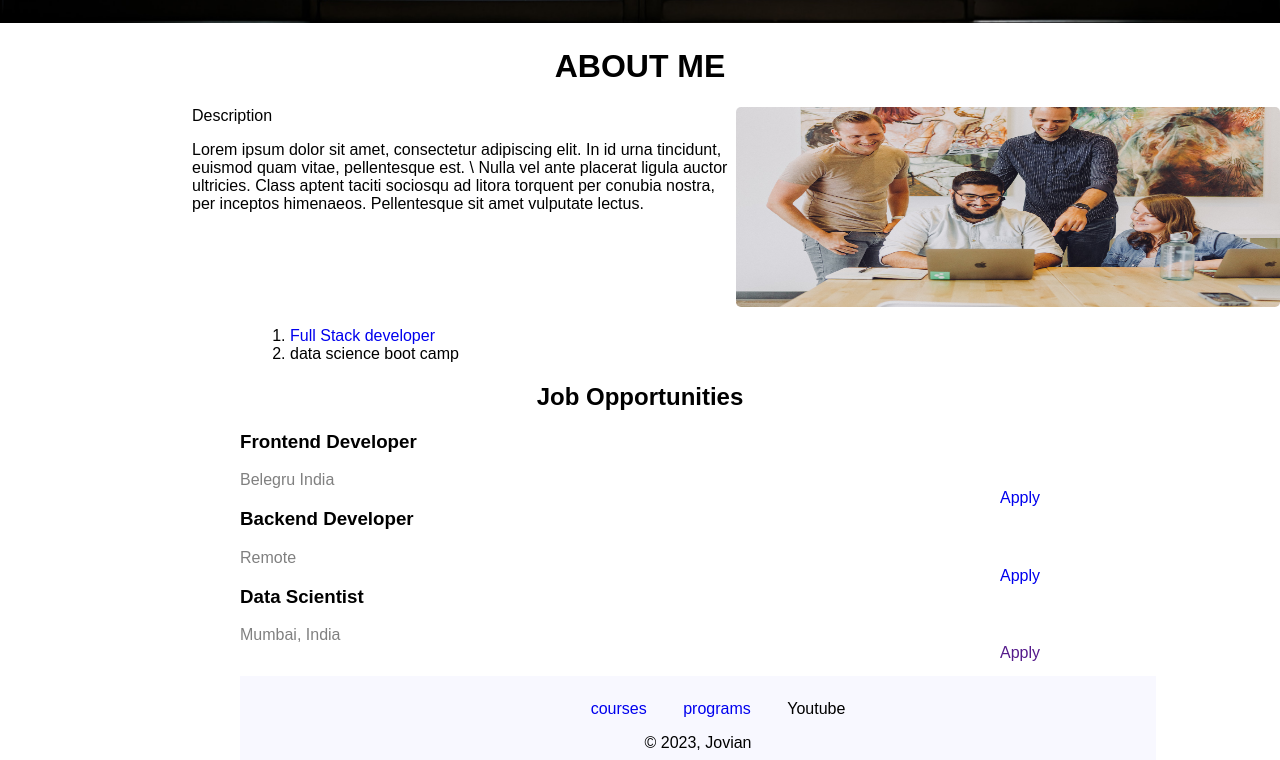
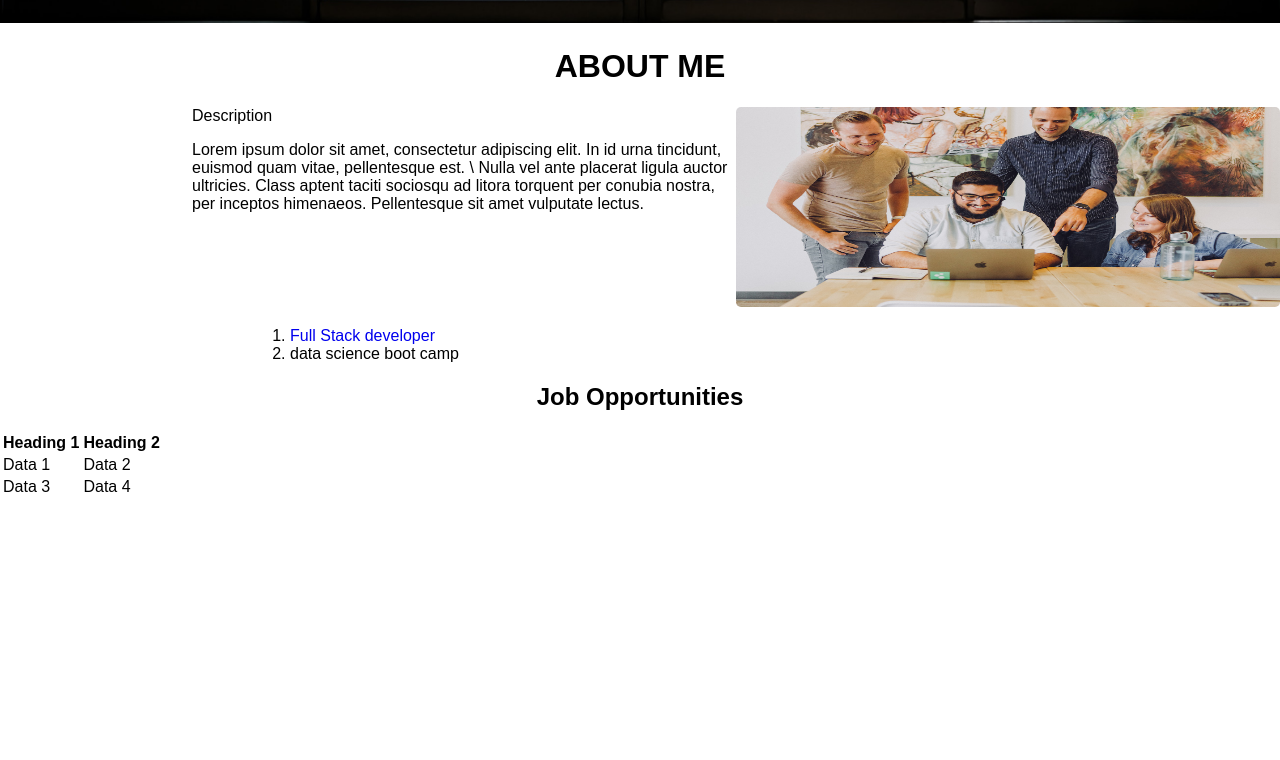
Before and after one commit to KenCooper2022/kencooper2022.github.io, a plain HTML site: page index.html in a window 1280 px wide. Shown: the part 657-1417 px from the top of the page. After the commit the page ends 1156 px from the top, so only its background shows below. Drawn offline with Linux system fonts and the light colour scheme.

Commit message:
Update index.html

```diff
--- a/index.html
+++ b/index.html
@@ -46,33 +46,21 @@
 
 
     <h2>Job Opportunities</h2>
-    <div class="jobs">
+    <table style ="border:1">
+        <tr>
+            <th>Heading 1</th>
+            <th>Heading 2</th>
+        </tr>
+        <tr>
+            <td>Data 1</td>
+            <td>Data 2</td>
+        </tr>
+        <tr>
+            <td>Data 3</td>
+            <td>Data 4</td>
+        </tr>
+    </table>
 
-        <div>
-            <h3 class ="job-roles" stlye="margin-bottom:0;">Frontend Developer</h3>
-            <div class="location"style="margin-top:0;padding-top:0;">Belegru India</div>
-            <div><a class="apply" href ="mailto:support@jovian.com?subject=Frontend">Apply</a></div>
-        </div>
-        <div>
-            <h3>Backend Developer</h3>
-            <div class="location" style="margin-top:0;padding-top:0;">Remote</div>
-            <div ><a class="apply" href ="mailto:support@jovian.com">Apply</a></div>
-        </div>
-        <div>
-            <h3>Data Scientist</h3>
-            <div class="location" style="margin-top:0;">Mumbai, India</div>
-            <div class="apply"><a href ="">Apply</a></div>
-        </div>
-        <div class="footer" >
-            <ul class ="footer-links">
-                <li><a href="https://jovian.com/courses" alt="link to jovian" target="_blank">courses</a></li>
-                <li><a href="https://jovian.com/learn/data-analysis-with-python-zero-to-pandas" alt="link to programs"
-                        target="_blank">programs</a> </li>
-                <li>Youtube</li>
-            </ul>
-            <span> &#169; 2023, Jovian</span>
-        </div>
-    </div>
 
 
 </body>
```
